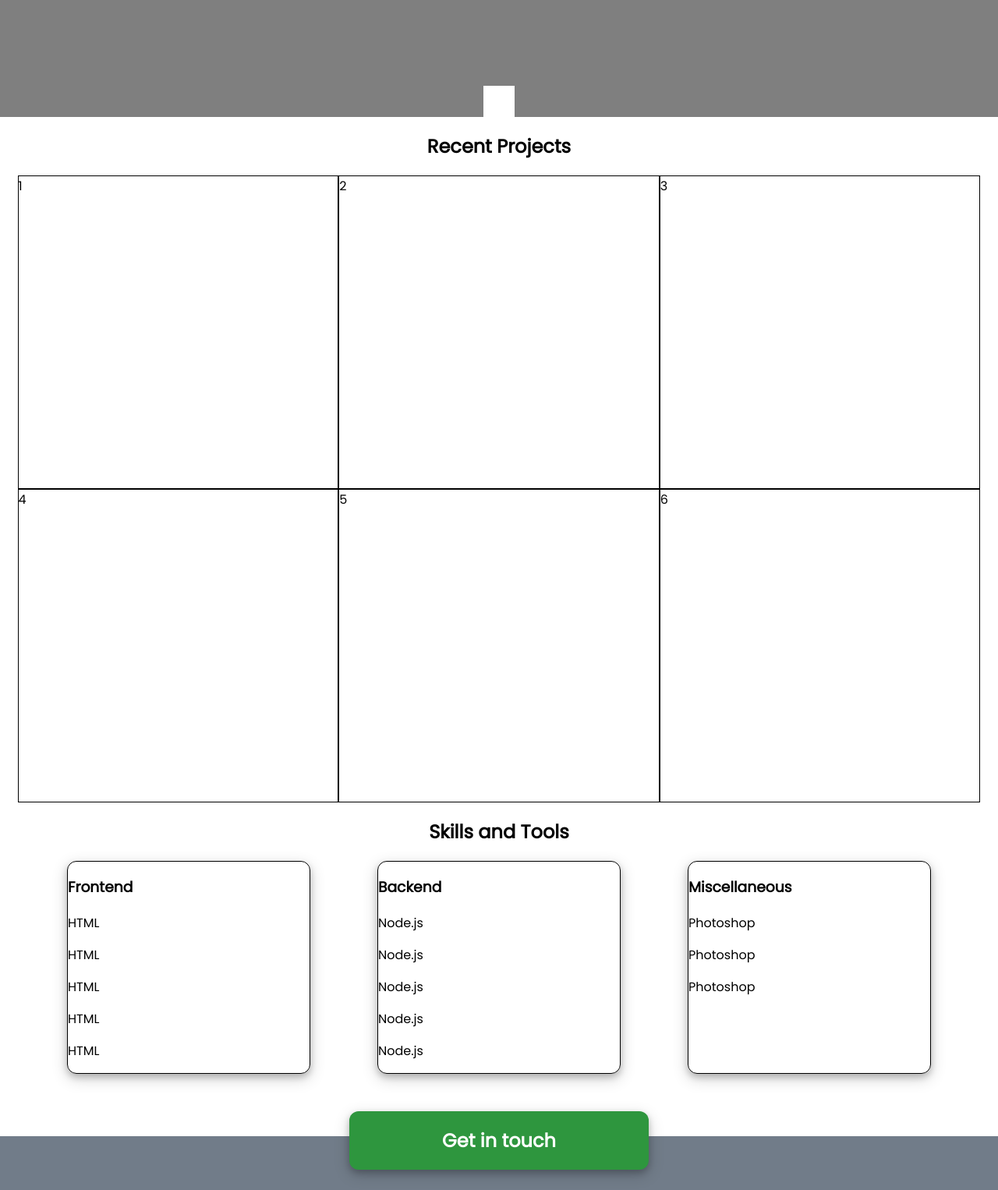
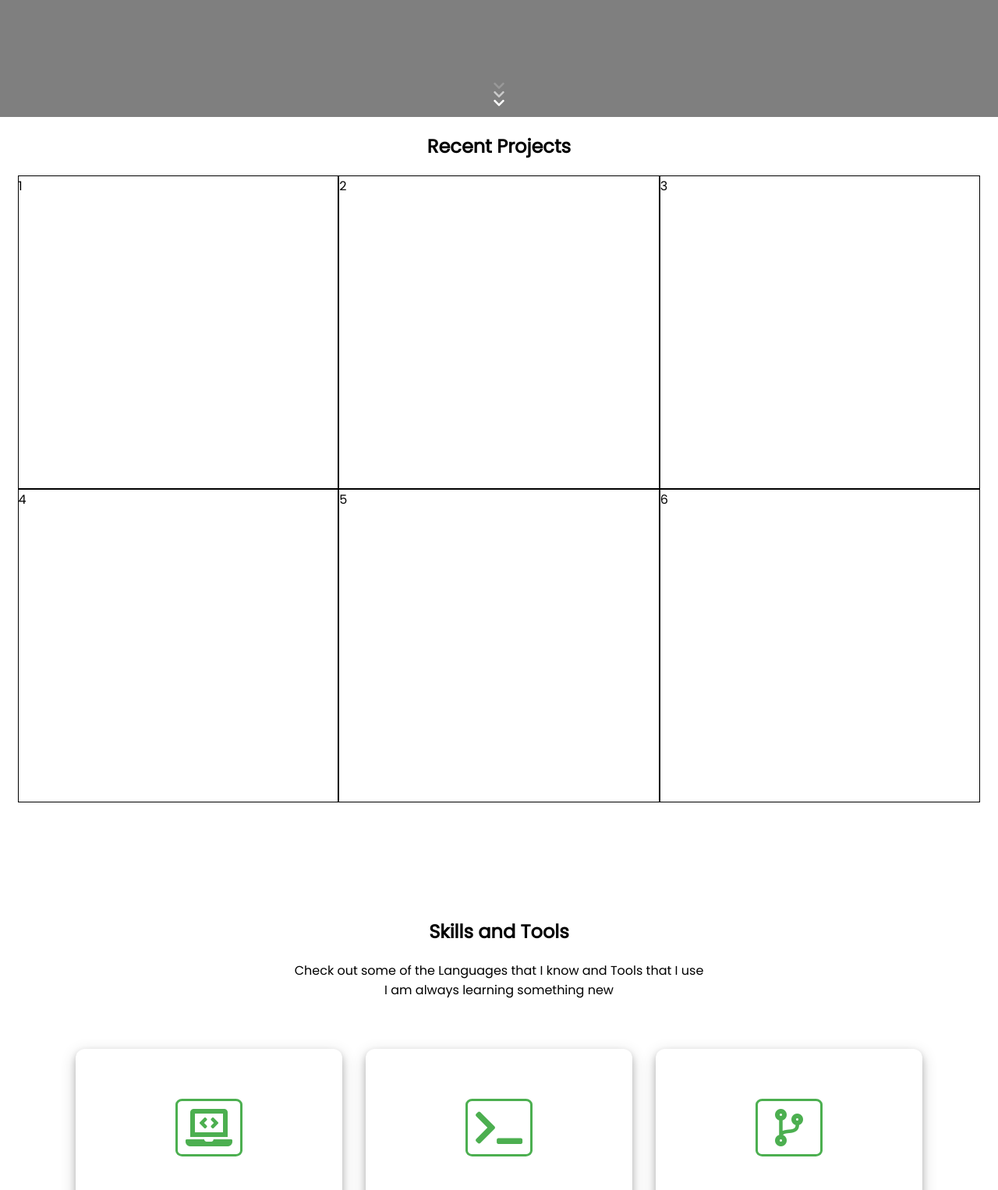
Before and after one commit to pkinopk/portfolio, a website: page index.html in a window 1280 px wide. Shown: the part 650-2176 px from the top of the page at 78% size. Drawn offline with nearby package versions, Linux system fonts and the light colour scheme.

Commit message:
finished skills

```diff
--- a/assets/css/style.css
+++ b/assets/css/style.css
@@ -27,6 +27,34 @@ body {
   align-items: center;
 }
 
+.scrollDown a {
+  display: flex;
+  flex-direction: column;
+  align-items: center;
+  color: #fff;
+  cursor: pointer;
+  width: 50px;
+  text-decoration: none;
+}
+
+.scrollDown i:nth-child(1) {
+  animation: arrowsDown 4s infinite;
+}
+
+.scrollDown i:nth-child(2) {
+  position: relative;
+  top: -5px;
+  animation: arrowsDown 4s infinite;
+  animation-delay: 0.5s;
+}
+
+.scrollDown i:nth-child(3) {
+  position: relative;
+  top: -10px;
+  animation: arrowsDown 4s infinite;
+  animation-delay: 1s;
+}
+
 .nav {
   display: flex;
   flex-direction: row;
@@ -36,7 +64,6 @@ body {
 }
 
 .logo {
-  width: 80px;
   height: 80px;
 }
 
@@ -68,17 +95,49 @@ body {
   width: 100%;
 }
 
+#skills div[class='text-center'] {
+  padding: 0 15px;
+}
+
 .skillSet {
   display: flex;
   flex-direction: row;
-  justify-content: space-evenly;
+  justify-content: center;
   align-items: stretch;
   flex-wrap: wrap;
+  margin-bottom: 10rem;
 }
 
 .skill {
-  min-width: 310px;
-  border: 1px solid black;
+  min-width: 278px; /* (310 - padding) */
+  padding: 4rem 2rem;
+  margin: 15px;
+  background-color: white;
+}
+
+.skill i {
+  border: solid;
+  border-radius: 10%;
+  padding: 10px;
+  margin: 0 5px 0 5px;
+  font-size: 3em;
+  color: #4caf50;
+}
+
+.skill p {
+  color: #797979;
+}
+
+.grow {
+  transition: transform 0.3s ease-in-out;
+}
+
+.grow:hover {
+  transform: scale(1.1);
+}
+
+.fix-icon-size {
+  width: 60px;
 }
 
 #contact {
@@ -91,13 +150,18 @@ body {
 }
 
 .getInTouch {
-  background-color: #2e963e;
+  background-color: #4caf50;
   width: 30%;
-
   position: relative;
-  top: -2rem;
+  top: -2.2rem;
   min-width: 310px;
   color: #fff;
+}
+
+.getInTouch a {
+  background-color: #4caf50;
+  color: #fff;
+  text-decoration: none;
 }
 
 .phrase {
@@ -111,6 +175,14 @@ body {
   margin: 0 5px 0 5px;
   font-size: 2em;
   color: #c2c4c7;
+}
+
+.change-color {
+  transition: color 0.3s ease-in-out;
+}
+
+.change-color:hover {
+  color: #fff;
 }
 
 .copy {
@@ -143,3 +215,30 @@ body {
 .mb-5 {
   margin-bottom: 5rem;
 }
+.mt-1 {
+  margin-top: 1rem;
+}
+.mt-2 {
+  margin-top: 2rem;
+}
+.mt-3 {
+  margin-top: 3rem;
+}
+.mt-4 {
+  margin-top: 4rem;
+}
+.mt-5 {
+  margin-top: 5rem;
+}
+
+@keyframes arrowsDown {
+  0% {
+    color: white;
+  }
+  50% {
+    color: gray;
+  }
+  100% {
+    color: white;
+  }
+}
--- a/assets/js/script.js
+++ b/assets/js/script.js
@@ -0,0 +1 @@
+$(function() {});
--- a/index.html
+++ b/index.html
@@ -6,6 +6,10 @@
   <meta name="viewport" content="width=device-width, initial-scale=1.0">
   <meta http-equiv="X-UA-Compatible" content="ie=edge">
   <title>Paulo Kinopk | Web Developer</title>
+
+  <!-- Favicon -->
+  <link rel="icon" type="image/png" sizes="32x32" href="assets/img/favicon-32x32.png">
+  <link rel="icon" type="image/png" sizes="16x16" href="assets/img/favicon-16x16.png">
 
   <!-- CSS File -->
   <link rel="stylesheet" href="assets/css/style.css">
@@ -27,9 +31,9 @@
           <a href="index.html"><img src="assets/img/logo.png" alt="Logo" class="logo"></a>
         </div>
         <div class="links">
-          <a href="">Portfolio</a>
-          <a href="">Skills</a>
-          <a href="">Contact</a>
+          <a href="#projects">Projects</a>
+          <a href="#skills">Skills</a>
+          <a href="#contact">Contact</a>
         </div>
       </nav>
       <div class="title">
@@ -37,12 +41,16 @@
         <h4 class="text-right">Web Developer</h4>
       </div>
       <div class="scrollDown">
-        <div style="width: 40px;height: 40px;background-color: #fff;"></div>
+        <a href="#projects">
+          <i class="fas fa-chevron-down"></i>
+          <i class="fas fa-chevron-down"></i>
+          <i class="fas fa-chevron-down"></i>
+        </a>
       </div>
     </header>
 
     <!-- Projects -->
-    <section id="projects">
+    <section id="projects" class="mb-4">
       <h2 class="text-center">Recent Projects</h2>
       <div class="projectCards">
         <div class="project">1</div>
@@ -55,29 +63,40 @@
     </section>
 
     <!-- Skills -->
-    <section id="skills">
+    <section id="skills" class="mt-4">
       <h2 class="text-center">Skills and Tools</h2>
-      <div class="skillSet mb-5">
-        <div class="skill box">
-          <h3>Frontend</h3>
+      <div class="text-center">Check out some of the Languages that I know and Tools that I use</div>
+      <div class="text-center mb-3">I am always learning something new</div>
+      <div class="skillSet">
+        <div class="skill box text-center">
+          <i class="fas fa-laptop-code grow"></i>
+          <h3 class="text-center mt-3">Frontend</h3>
+          <hr class="mb-3 mt-3">
           <p>HTML</p>
-          <p>HTML</p>
-          <p>HTML</p>
-          <p>HTML</p>
-          <p>HTML</p>
+          <p>CSS</p>
+          <p>JavaScript</p>
+          <p>jQuery</p>
+          <p>Bootstrap</p>
+          <p>Angular</p>
         </div>
-        <div class="skill box">
-          <h3>Backend</h3>
+        <div class="skill box text-center">
+          <i class="fas fa-terminal grow"></i>
+          <h3 class="text-center mt-3">Backend</h3>
+          <hr class="mb-3 mt-3">
           <p>Node.js</p>
-          <p>Node.js</p>
-          <p>Node.js</p>
-          <p>Node.js</p>
-          <p>Node.js</p>
+          <p>MongoDB</p>
+          <p>Php</p>
+          <p>MySql</p>
+          <p>Docker</p>
+          <p>Heroku</p>
         </div>
-        <div class="skill box">
-          <h3>Miscellaneous</h3>
-          <p>Photoshop</p>
-          <p>Photoshop</p>
+        <div class="skill box text-center">
+          <i class="fas fa-code-branch fix-icon-size grow"></i>
+          <h3 class="text-center mt-3">Miscellaneous</h3>
+          <hr class="mb-3 mt-3">
+          <p>GitHub</p>
+          <p>Linux</p>
+          <p>VSCode</p>
           <p>Photoshop</p>
         </div>
       </div>
@@ -86,7 +105,9 @@
     <!-- Footer -->
     <footer id="contact">
       <div class="getInTouch text-center box">
-        <h2>Get in touch</h2>
+        <a href="mailto:pkinopk@gmail.com">
+          <h2>Get in touch</h2>
+        </a>
       </div>
       <img src="assets/img/logo.png" alt="Logo" class="logo mb-2">
       <div class="phrase text-center">
@@ -94,9 +115,9 @@
         <div class="mb-3">one step at the time</div>
       </div>
       <div class="icons mb-3">
-        <a href="mailto:pkinopk@gmail.com"><i class="far fa-envelope"></i></a>
-        <a href="https://github.com/pkinopk/" target="_blank"><i class="fab fa-github"></i></a>
-        <a href=""><i class="fab fa-angellist"></i></a>
+        <a href="mailto:pkinopk@gmail.com"><i class="far fa-envelope change-color"></i></a>
+        <a href="https://github.com/pkinopk/" target="_blank"><i class="fab fa-github change-color"></i></a>
+        <a href=""><i class="fab fa-angellist change-color"></i></a>
       </div>
       <div>Handcrafted by Paulo Kinopk</div>
       <div class="mb-5 copy">&copy; twentyeighteen</div>
@@ -104,6 +125,8 @@
 
   </div>
 
+  <!-- jQuery -->
+  <script src="https://ajax.googleapis.com/ajax/libs/jquery/3.3.1/jquery.min.js"></script>
   <!-- JS File -->
   <script src="assets/js/script.js"></script>
 </body>
```
Also changed, not shown: assets/img/favicon-16x16.png (added), assets/img/favicon-32x32.png (added), assets/img/logo.png, assets/img/temp.jpg (deleted).
